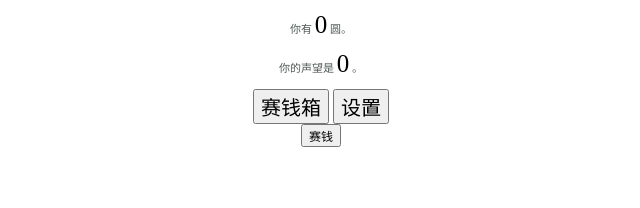
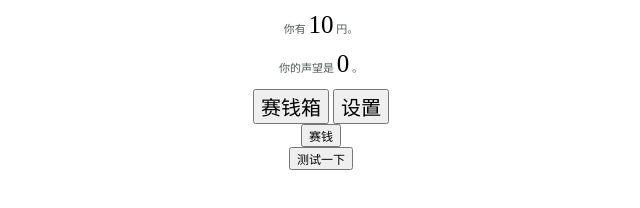
Before and after one commit to Shedarshian/THIG, a plain HTML site: page index.html in a window 1280 px wide. Shown: the whole page, without its empty margins (319-959 px from the left). Drawn offline with Linux system fonts and the light colour scheme.

Commit message:
新按钮和函数的初步尝试，现在可以升级投币的数量了。

```diff
--- a/index.html
+++ b/index.html
@@ -11,7 +11,7 @@
 <body id="body" style="height: 95vh">
     <div id="container" class="container" style="color:#4F5957; font-family: Typewriter; text-align:center; font-size: 11px">
         <div>
-            <p>你有 <span id="moneyAmount" style="font-size:25px; color: black">0</span> 圆。</p>
+            <p>你有 <span id="moneyAmount" style="font-size:25px; color: black">0</span> 円。</p>
         </div>
         <div>
             <p>你的声望是 <span id="reputationAmount" style="font-size:25px; color: black">0</span> 。</p>
@@ -24,6 +24,9 @@
     <div id="moneytab" class="tab" style="text-align:center">
         <button id="givemoney" style="font-size: 12px" onclick="giveMoneyByHand()">赛钱</button>
     </div>
+    <div id="testtab" class="tab" style="text-align:center">
+        <button id="test" style="font-size: 12px" onclick="upgradeMoneyGain()">测试一下</button>
+    </div>
 </body>
 
 <script type="text/javascript" src="src/break_eternity.min.js"></script>
--- a/src/game.js
+++ b/src/game.js
@@ -1,14 +1,23 @@
 "use strict";
 
 var reimu = {
-    money: new Decimal(0),
+    money: new Decimal(10),
     reputation: new Decimal(0),
+    moneyBonus:new Decimal(0),
     haveMoneyClicked: false
 };
 
 function giveMoneyByHand() {
     reimu.money = reimu.money.add(1);
+    reimu.money = reimu.money.add(reimu.moneyBonus);
     reimu.haveMoneyClicked = true;
+}
+
+function upgradeMoneyGain() {
+    if (reimu.money.cmp(10) == 1) {
+    reimu.money = reimu.money.sub(10);
+    reimu.moneyBonus = reimu.moneyBonus.add(1);
+    }
 }
 
 function updateMoney() {
```
